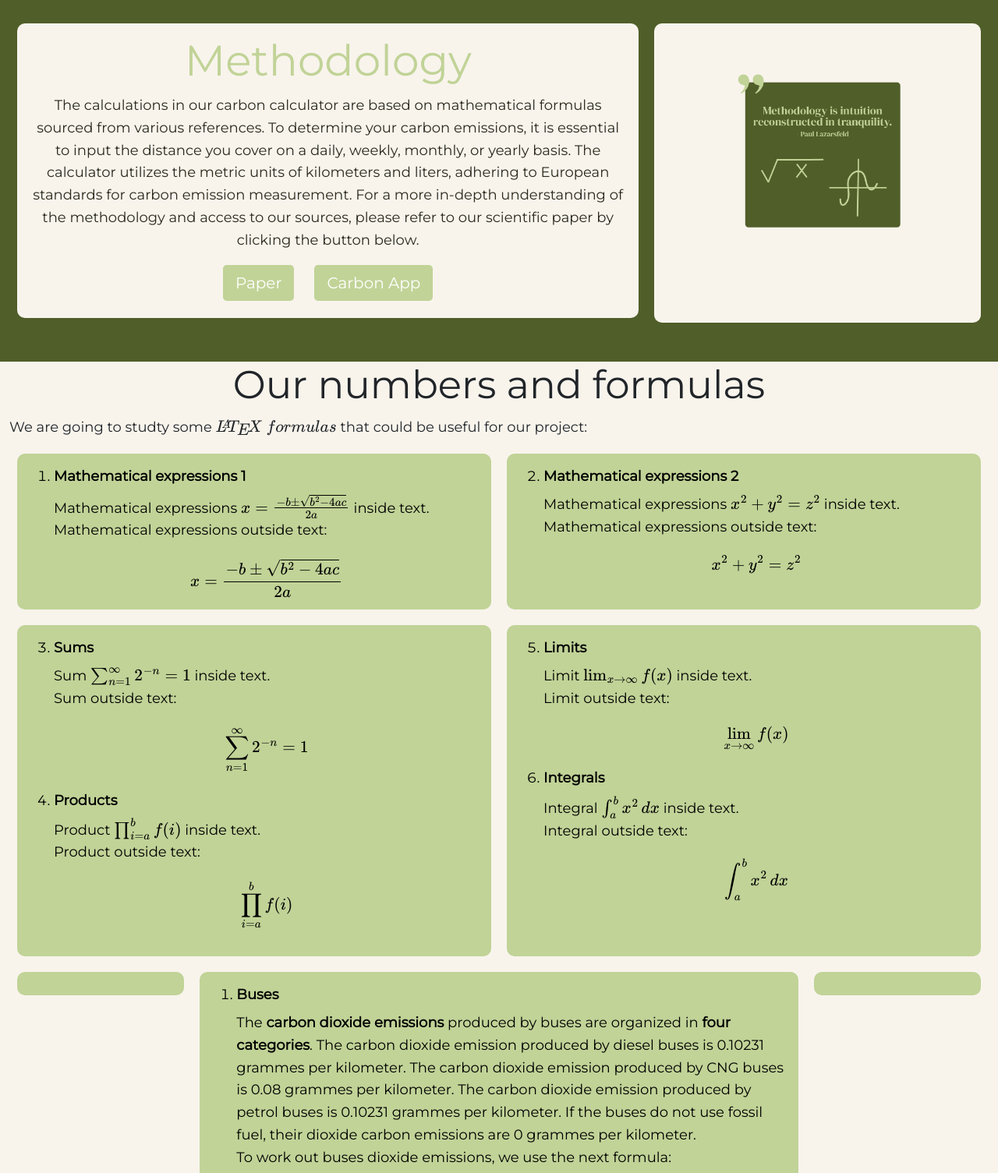
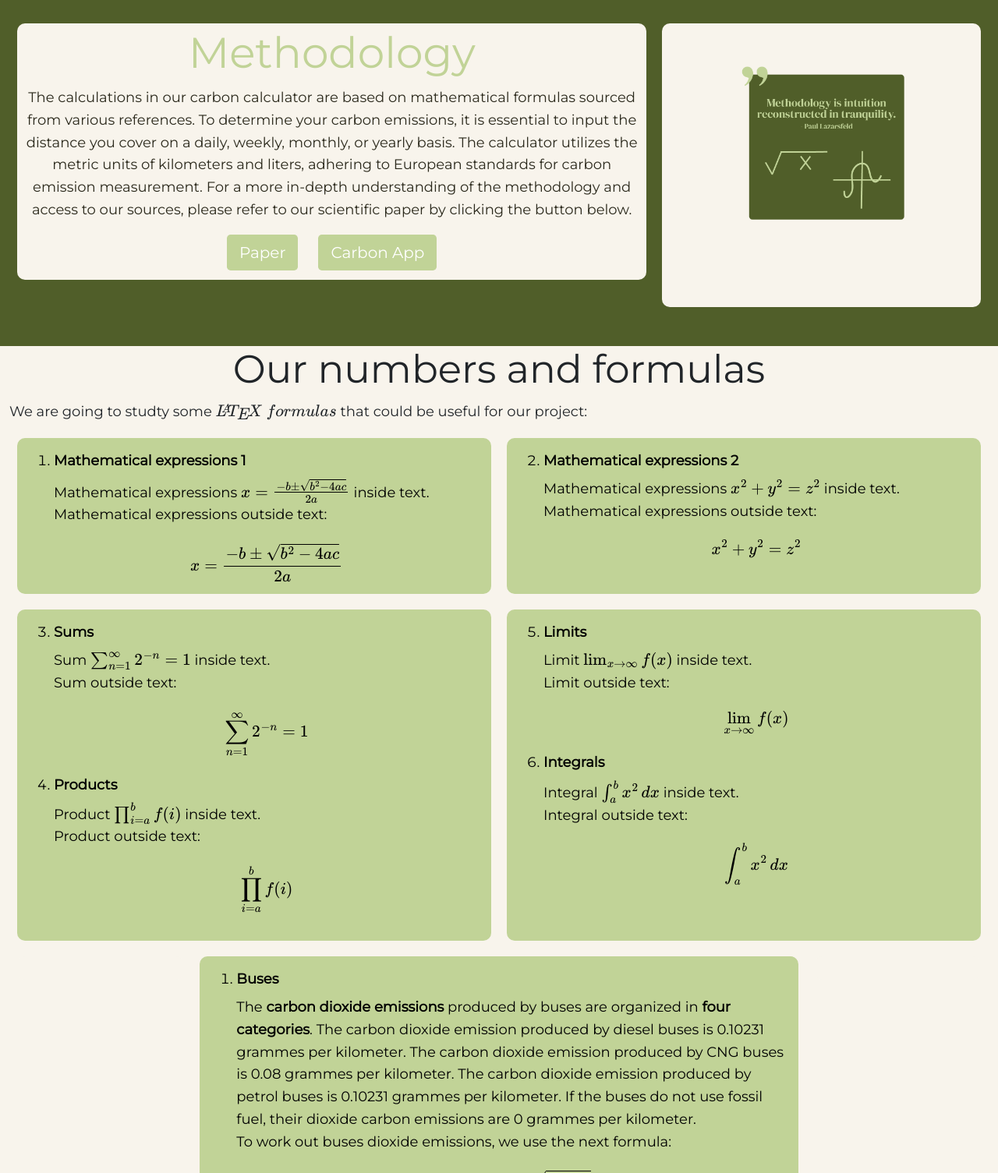
Before and after one commit to Kodegruppa2023/carbonapp2023, a Flask app: page /methodology in a window 1280 px wide. Shown: the part 100-1605 px from the top of the page at 78% size. Run offline with Flask 2, Linux system fonts and the light colour scheme; some libraries are stand-ins or nearby versions.

Commit message:
Update methodology.css

```diff
--- a/capp/static/methodology.css
+++ b/capp/static/methodology.css
@@ -1,9 +1,4 @@
 /* Colors
-Methodology, section 1 (header, background): #2a4359
-Methodology, section 1 (header, boxes): #6da6a6
-Methodology, section 2 (methodology, background): #466fa6
-Methodology, section 2 (methodology, boxes): #8badd9
-
 Farge rosa: 205, 180, 158
 Farge beige: 243, 232, 204
 Farge lys grønn: 193, 211, 151
@@ -42,7 +37,7 @@ p {
     color: rgb(43, 41, 28);
     border-radius: 10px;
     margin: 30px 10px;
-    padding: 15px 20px;
+    padding: 5px 5px;
     text-align:center;
     align-items: center;
     justify-content: center;
@@ -59,9 +54,11 @@ p {
     justify-content: center;
     align-items: center;
     flex-wrap:wrap;
+    transition: transform 0.3s ease;
   }
   .container_buttons_links_header a:hover {
     color: rgb(43, 41, 28);
+    transform: scale(1.1);
   }
   .container_buttons_links_header btn {
     width: 100px;
@@ -79,11 +76,9 @@ p {
   .methodology {
     display: flex;
     align-items: start;
-    background:rgb(248, 244, 236);
+    background-color:rgb(248, 244, 236);
   }
-  /* Table with one column */
 
-  /* Buses */
   .methodology .box_table1 {
     flex: 1;
     background: rgb(193, 211, 151);
@@ -98,7 +93,7 @@ p {
   /* liten uten innhold */
   .methodology .box_table1:nth-of-type(1) {
     flex-grow:1;
-    background: rgb(193, 211, 151);
+    background: rgb(248, 244, 236);
   }
   /* liten uten innhold */
   .methodology .box_table1:nth-of-type(2) {
@@ -106,7 +101,7 @@ p {
   }
   .methodology .box_table1:nth-of-type(3) {
     flex-grow:1;
-    background: rgb(193, 211, 151);
+    background: rgb(248, 244, 236);
   }
   /* Table with two columns */
   .methodology .box_table2 {
```
